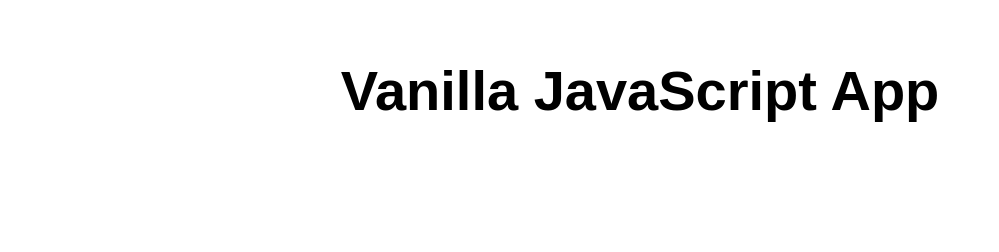
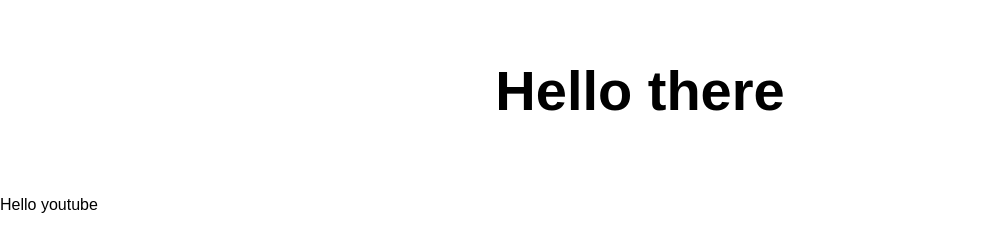
Before and after one commit to derek987654/my-first-static-web-app, a plain HTML site: page index.html in a window 1280 px wide. Shown: the whole page, without its empty margins (0-999 px from the left). Drawn offline with Linux system fonts and the light colour scheme.

Commit message:
Update index.html

```diff
--- a/index.html
+++ b/index.html
@@ -10,8 +10,10 @@
 
 <body>
   <main>
-    <h1>Vanilla JavaScript App</h1>
+    <h1>Hello there</h1>
   </main>
+
+  <p>Hello youtube</p>
 </body>
 
 </html>
```
